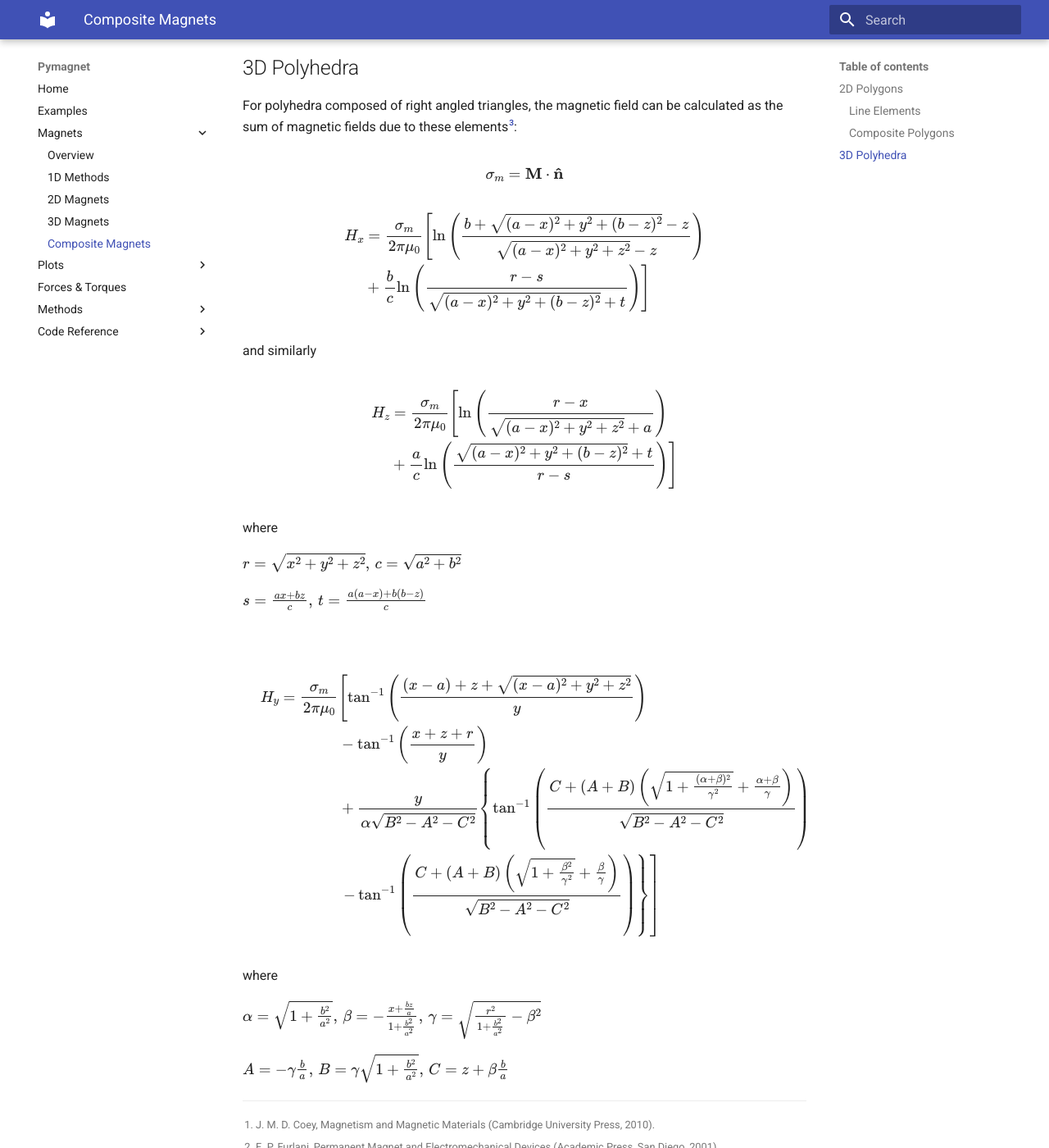
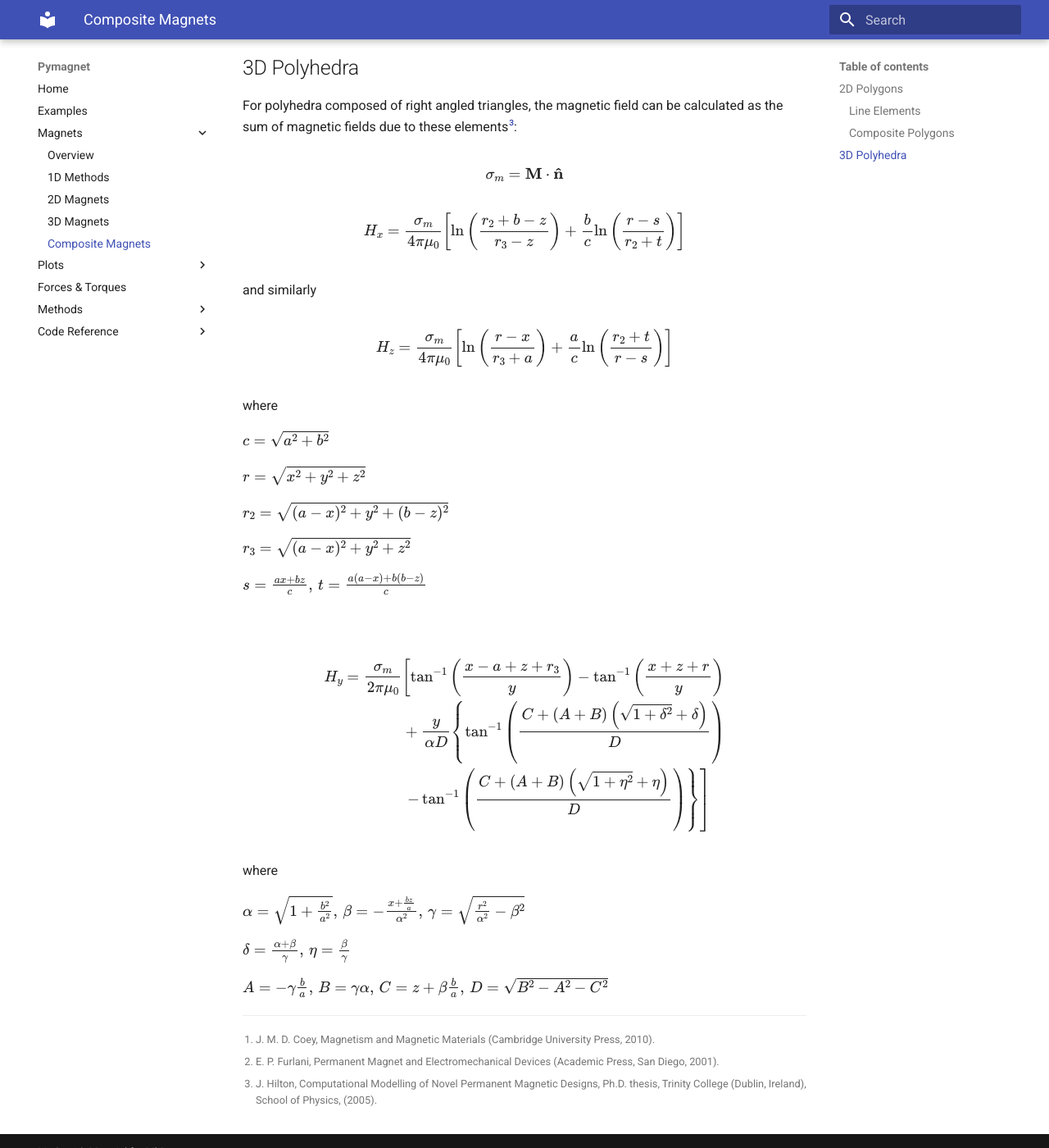
Before and after one commit to pdunne/pymagnet, an MkDocs documentation site: the page built from docs/magnets/composite_magnets.md, in a window 1280 px wide and 1400 px high, scrolled down 1090 px. Shown: the whole window at 82% size. Built offline with MkDocs 1.6.1 and Material for MkDocs 9.7.7, drawn with Linux system fonts in a browser that asks for light colours.

```diff
--- a/docs/magnets/composite_magnets.md
+++ b/docs/magnets/composite_magnets.md
@@ -54,9 +54,8 @@
 
 $$
 \begin{align}
-H_x &= \frac{\sigma_m}{2\pi\mu_0} \left[
-  \ln \left( \frac{ b + \sqrt{ (a - x)^2 + y^2 + (b - z)^2 } - z }{ \sqrt{(a-x)^2 + y^2 + z^2} - z}\right)\right.\\
-    & + \left. \frac{b}{c}  \ln \left(   \frac{r - s }{ \sqrt{(a-x)^2 + y^2 + (b-z)^2} + t } \right) \right]
+H_x &= \frac{\sigma_m}{4\pi\mu_0} \left[
+  \ln \left( \frac{ r_2 + b - z }{ r_3  - z}\right) +  \frac{b}{c}  \ln \left(   \frac{r - s }{ r_2 + t } \right) \right]
 \end{align}
 $$
 
@@ -64,15 +63,20 @@
 
 $$
 \begin{align}
-H_z &= \frac{\sigma_m}{2\pi\mu_0} \left[
-  \ln \left( \frac{ r - x }{\sqrt{(a-x)^2 + y^2 + z^2} + a}\right)\right.\\
-    & + \left. \frac{a}{c}  \ln \left(  \frac{ \sqrt{(a-x)^2 + y^2 + (b-z)^2} + t}{r - s } \right) \right]
+H_z &= \frac{\sigma_m}{4\pi\mu_0} \left[
+  \ln \left( \frac{ r - x }{r_3 + a}\right) + \frac{a}{c}  \ln \left(  \frac{ r_2 + t}{r - s } \right) \right]
 \end{align}
 $$
 
 where
 
-$r = \sqrt{x^2 + y^2 + z^2},\, c = \sqrt{a^2 + b^2}$
+$c = \sqrt{a^2 + b^2}$
+
+$r = \sqrt{x^2 + y^2 + z^2}$
+
+$r_2 = \sqrt{ (a - x)^2 + y^2 + (b - z)^2 }$
+
+$r_3 = \sqrt{(a-x)^2 + y^2 + z^2}$
 
 $s = \frac{ax + bz}{c },\, t = \frac{a (a-x) + b(b-z)}{c}$
 
@@ -81,18 +85,21 @@
 $$
 \begin{align}
 H_y = \frac{\sigma_m}{2\pi\mu_0} &\left[
-  \tan^{-1}\left(\frac{(x-a) + z + \sqrt{(x-a)^2 + y^2 + z^2}}{y}\right)\right.\\
-  & - \tan^{-1} \left(\frac{x+z+r}{y} \right) \\
-  & + \frac{y}{\alpha\sqrt{B^2 - A^2 - C^2}} \left\{ \tan^{-1} \left(\frac{C + (A+B)\left(  \sqrt{1 + \frac{(\alpha+\beta)^2}{\gamma^2}} + \frac{\alpha + \beta}{\gamma} \right)}{\sqrt{B^2 - A^2 - C^2}} \right) \right. \\
-  &\,\, \left.\left.  -\tan^{-1} \left(\frac{C + (A+B)\left(  \sqrt{1 + \frac{\beta^2}{\gamma^2}} + \frac{\beta}{\gamma} \right)}{\sqrt{B^2 - A^2 - C^2}} \right) \right\} \right]
+  \tan^{-1}\left(\frac{x-a + z + r_3}{y}\right)\right. - \tan^{-1} \left(\frac{x+z+r}{y} \right) \\
+  & + \frac{y}{\alpha D} \left\{ \tan^{-1} \left(\frac{C + (A+B)\left(  \sqrt{1 + \delta^2} + \delta \right)}{D} \right) \right. \\
+  &\,\, \left.\left.  -\tan^{-1} \left( \frac{C + (A+B)\left(  \sqrt{1 + \eta^2} + \eta \right)}{D} \right) \right\} \right]
 \end{align}
 $$
 
 where
 
-$\alpha = \sqrt{1 + \frac{b^2}{a^2}}, \, \beta = - \frac{x + \frac{bz}{a}}{1 + \frac{b^2}{a^2}}, \, \gamma = \sqrt{\frac{r^2}{1 + \frac{b^2}{a^2}} - \beta^2}$
+$\alpha = \sqrt{1 + \frac{b^2}{a^2}}, \, \beta = - \frac{x + \frac{bz}{a}}{\alpha^2}, \, \gamma = \sqrt{\frac{r^2}{\alpha^2} - \beta^2}$
 
-$A = -\gamma \frac{b}{a},\, B = \gamma\sqrt{1 + \frac{b^2}{a^2}},\, C = z + \beta\frac{b}{a}$
+$\delta = \frac{\alpha + \beta}{\gamma}, \, \eta = \frac{\beta}{\gamma}$
+
+
+$A = -\gamma \frac{b}{a},\, B = \gamma\alpha,\, C = z + \beta\frac{b}{a}, \, D = \sqrt{B^2 - A^2 - C^2}$
+
 
 [^1]: J. M. D. Coey, Magnetism and Magnetic Materials (Cambridge University Press, 2010).
 [^2]: E. P. Furlani, Permanent Magnet and Electromechanical Devices (Academic Press, San Diego, 2001).
```
Also changed, not shown: examples/STL Magnets/img/pentagon_angle.png (added), 1 other file.
